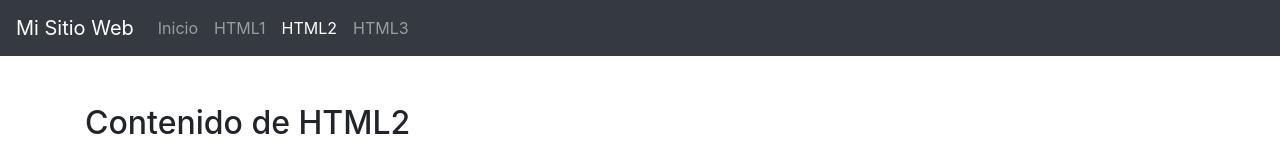
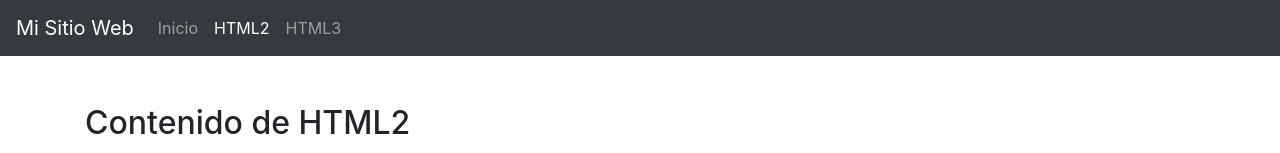
Before and after one commit to Dogor0555/html-practicajueves, a plain HTML site: page html2.html in a window 1280 px wide. Shown: the top 153 px of the page. Drawn offline with nearby package versions, Linux system fonts and the light colour scheme.

Commit message:
Update html2.html

```diff
--- a/html2.html
+++ b/html2.html
@@ -17,9 +17,6 @@
     <ul class="navbar-nav">
       <li class="nav-item">
         <a class="nav-link" href="index.html">Inicio</a>
-      </li>
-      <li class="nav-item">
-        <a class="nav-link" href="html1.html">HTML1</a>
       </li>
       <li class="nav-item active">
         <a class="nav-link" href="html2.html">HTML2</a>
```
